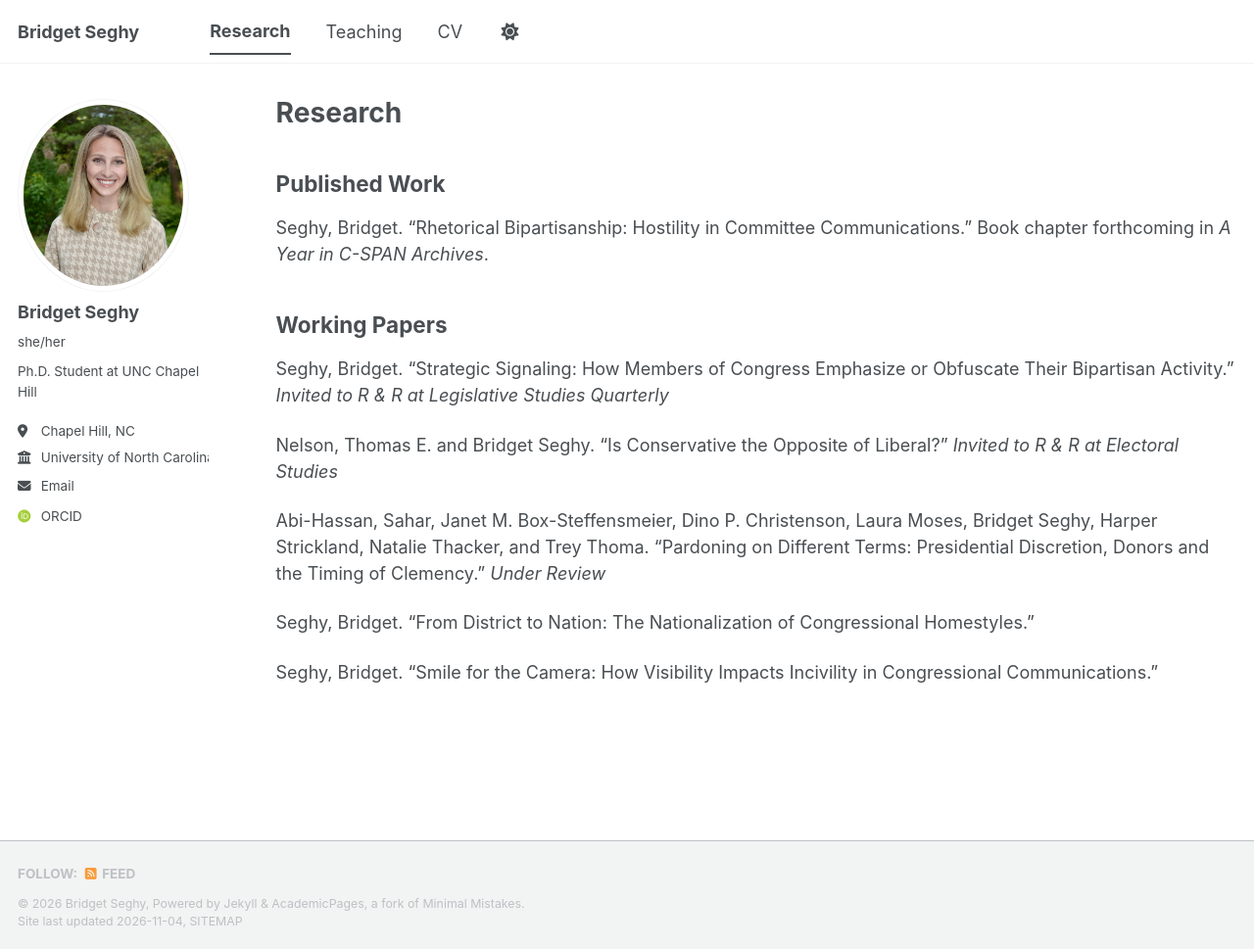
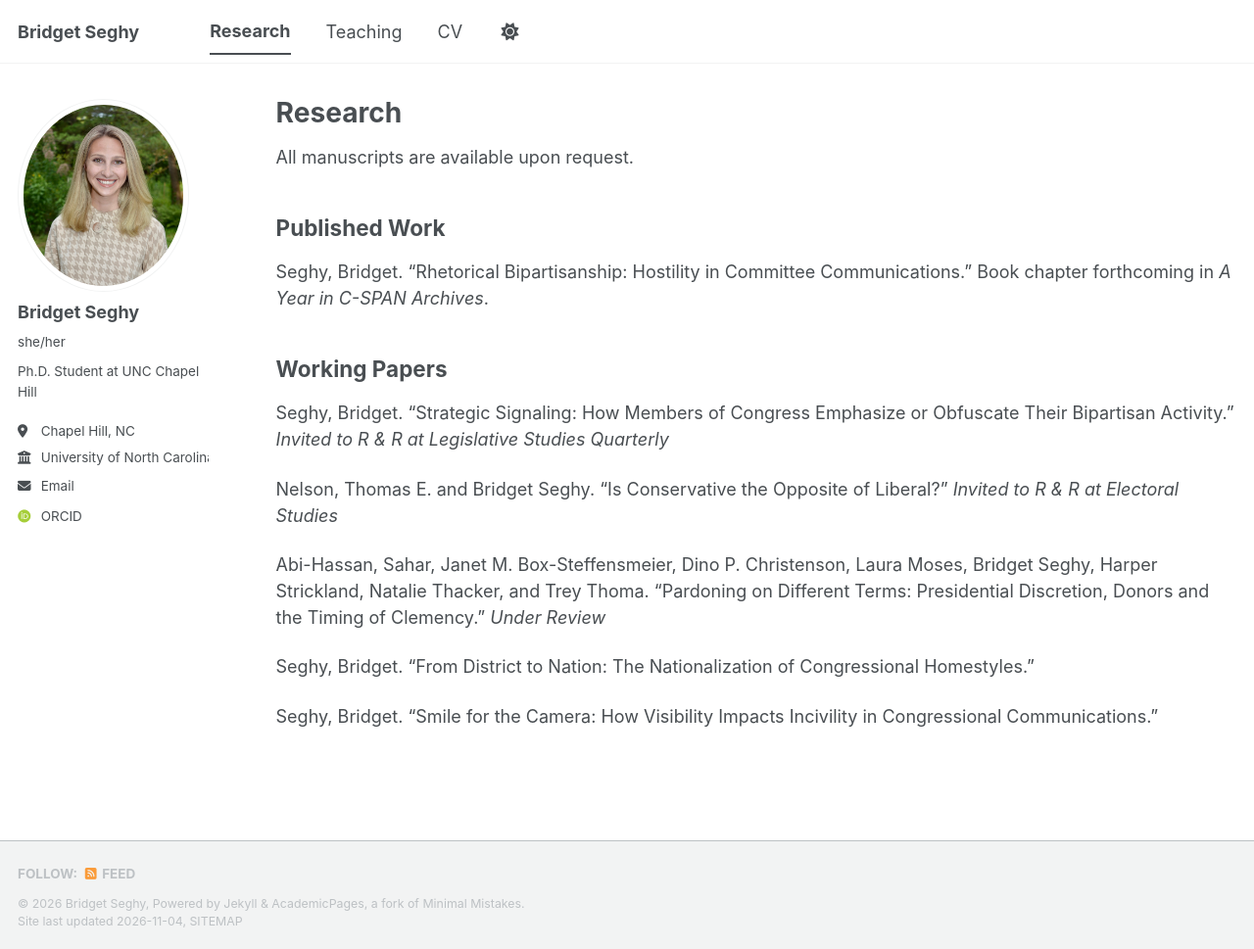
Before and after one commit to bridgetseghy/bridgetseghy.github.io, a Jekyll site: the page built from _pages/research.md, in a window 1280 px wide and 969 px high. Shown: the whole window at 98% size. Built offline with Jekyll 4.4.1, drawn with Linux system fonts in a browser that asks for light colours; some web fonts are replaced; a script bundle is joined from its source files by our own code; library files that are not in the unit come from our copies.

Commit message:
Update research.md

```diff
--- a/_pages/research.md
+++ b/_pages/research.md
@@ -4,6 +4,7 @@ title: "Research"
 permalink: /research/
 author_profile: true
 ---
+All manuscripts are available upon request.
 
 ## Published Work
 
```
